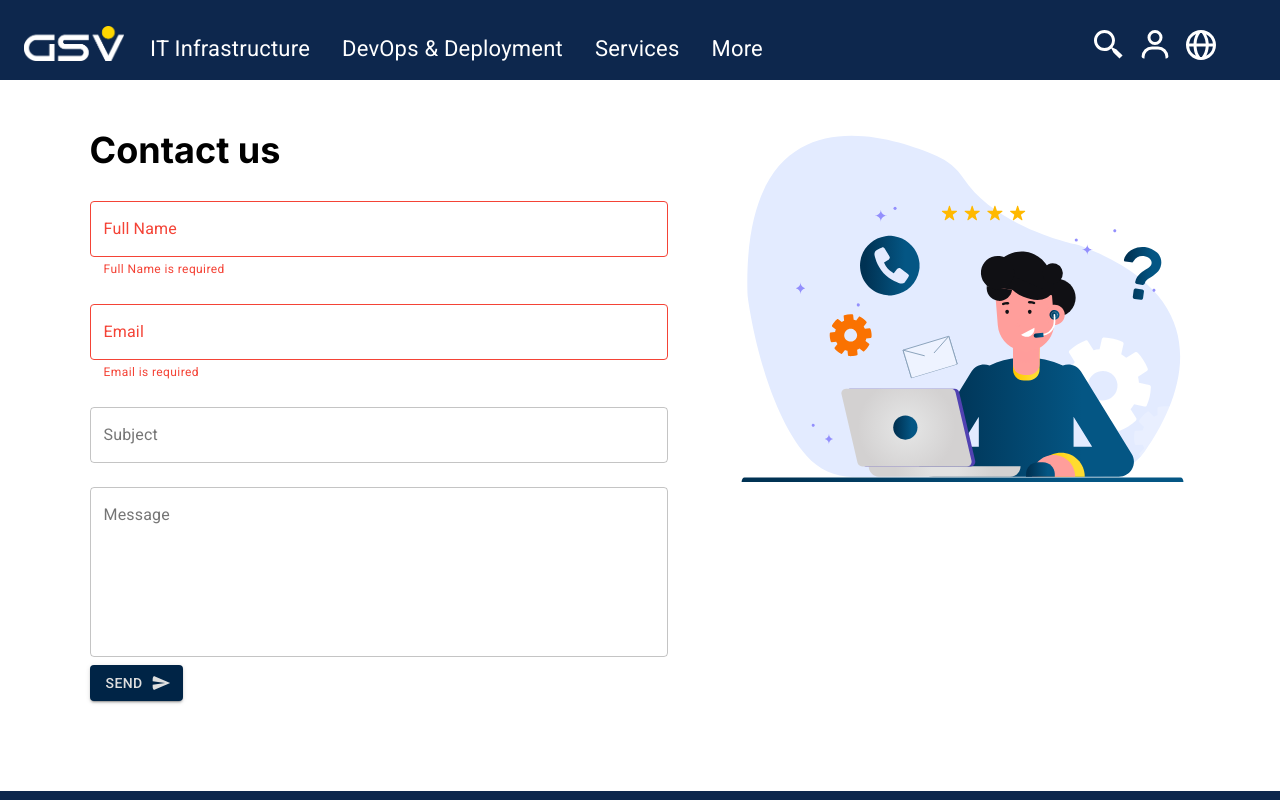
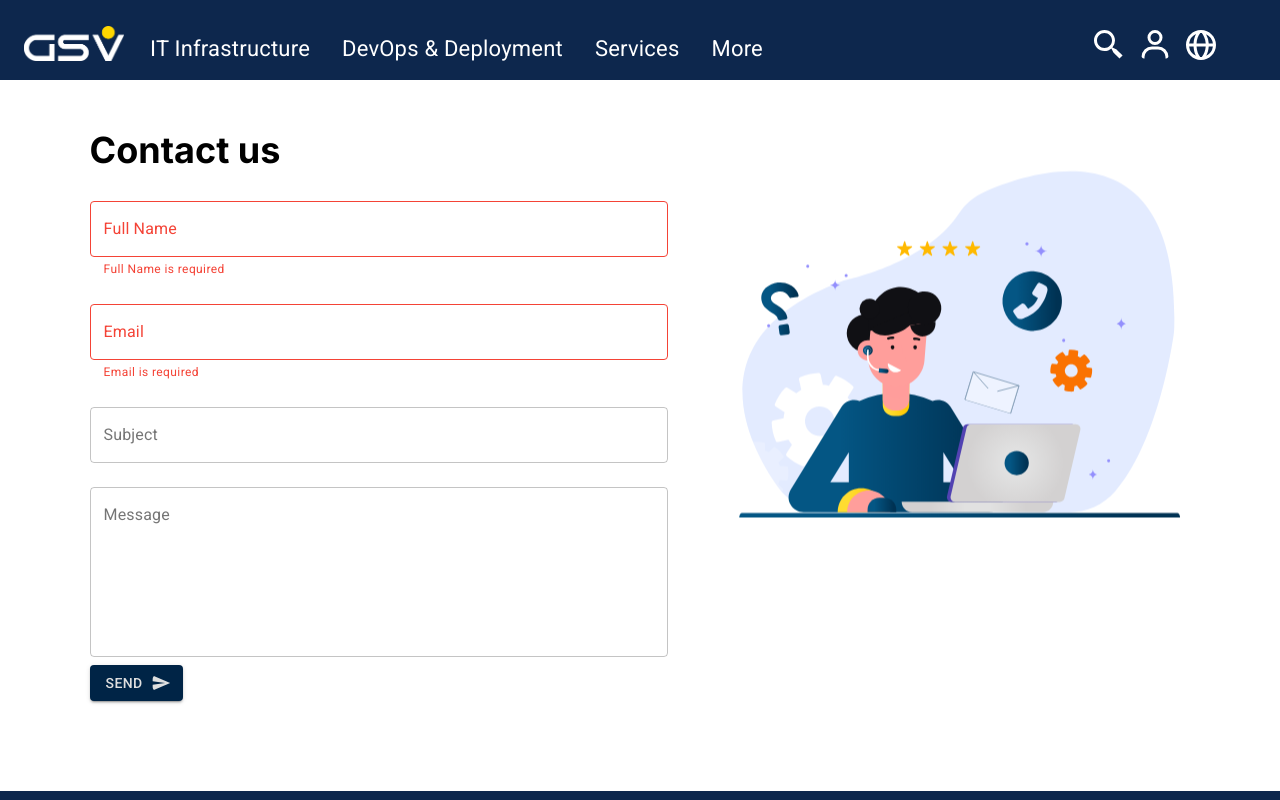
Before and after one commit to lets-code-vinay/gsv-project, a React (Create React App) app: page /contact-us in a window 1280 px wide. Shown: the top 800 px of the page. Built offline with nearby package versions, Linux system fonts and the light colour scheme; what @amcharts/amcharts4 would draw is missing.

Commit message:
added reciprocation on image

```diff
--- a/src/Components/Trending/index.jsx
+++ b/src/Components/Trending/index.jsx
@@ -129,7 +129,7 @@ const Trending = () => {
                       <img
                         src={icon}
                         alt={title}
-                        className={`${classes.trendingImage} trendingImage`}
+                        className={`${classes.trendingImage} trendingImage reciprocate`}
                       />
                     </Grid>
                     <Grid item xs={12} sm={7} md={8} lg={8}>
--- a/src/Views/ContactUs/index.jsx
+++ b/src/Views/ContactUs/index.jsx
@@ -182,7 +182,7 @@ const ContactUs = ({
 
         <Grid item xs={12} sm={12} md={6} lg={5}>
           <img
-            className={`${classes.contactImage} contactImage`}
+            className={`${classes.contactImage} contactImage reciprocate`}
             src={isComponent ? ContactImage : image}
             alt={alt}
             width="100%"
@@ -219,6 +219,7 @@ const useStyles = makeStyles(() => ({
   contactImage: {
     "webkit-transform": "scaleX(- 1)",
     transform: "scaleX(-1)",
+    paddingTop:'10%'
   },
 
   heading: {
--- a/src/index.css
+++ b/src/index.css
@@ -21,7 +21,15 @@ body {
   -moz-osx-font-smoothing: grayscale;
 }
 
-code {
-  font-family: source-code-pro, Menlo, Monaco, Consolas, "Courier New",
-    monospace;
+@keyframes reciprocateUpDown {
+  0%, 100% {
+    transform: translateY(-10px);
+  }
+  50% {
+    transform: translateY(-20px);
+  }
 }
+
+.reciprocate {
+  animation: reciprocateUpDown 2s infinite !important;
+}
```
